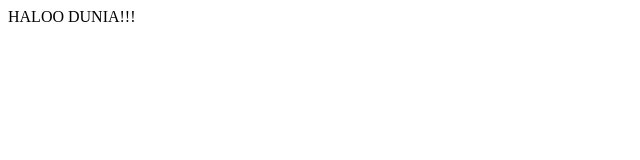
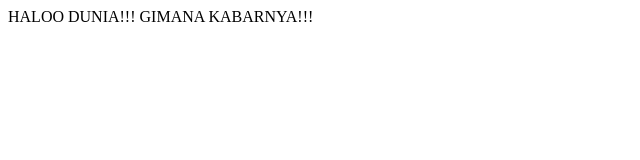
Before and after one commit to anangsafroni/proyek-unmer, a plain HTML site: page index.html in a window 1280 px wide. Shown: the whole page, without its empty margins (0-640 px from the left). Drawn offline with Linux system fonts and the light colour scheme.

Commit message:
ada tambahan gimana kabarnya

```diff
--- a/index.html
+++ b/index.html
@@ -1,6 +1,6 @@
 <html>
 <head></head>
 <body>
-HALOO DUNIA!!!
+HALOO DUNIA!!! GIMANA KABARNYA!!!
 </body>
 </html>
```
